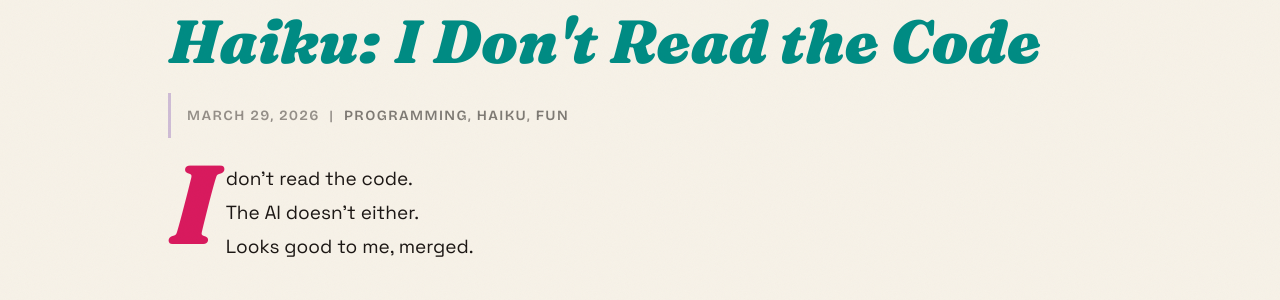
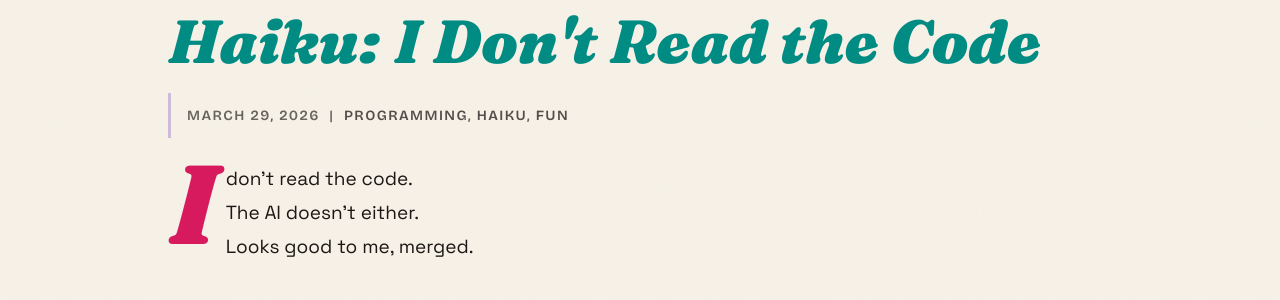
Before and after one commit to outragedpinkracoon/outragedpinkracoon.github.io, a Jekyll site: the page built from _posts/2026-03-29-haiku-i-dont-read-the-code.md, in a window 1280 px wide. Shown: the part 448-748 px from the top of the page. Built offline with Jekyll 4.4.1, drawn with Linux system fonts in a browser that asks for light colours; comment, search, counter and statistics services are not loaded.

```diff
--- a/_sass/post.scss
+++ b/_sass/post.scss
@@ -81,10 +81,10 @@
     font-weight: 600;
     letter-spacing: 0.1em;
     text-transform: uppercase;
-    color: rgba($ink, 0.45);
+    color: rgba($ink, 0.65);
 
     a {
-      color: rgba($ink, 0.55);
+      color: rgba($ink, 0.75);
       text-decoration: none;
       &:hover { color: $magenta; }
     }
```
